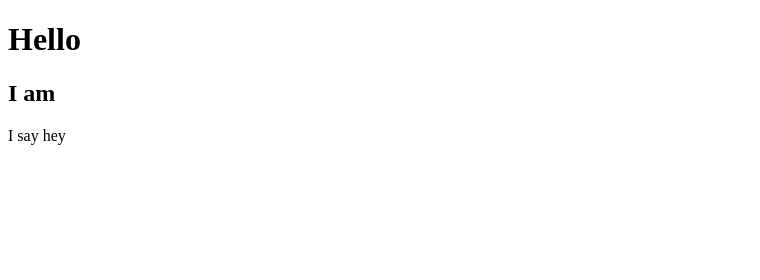
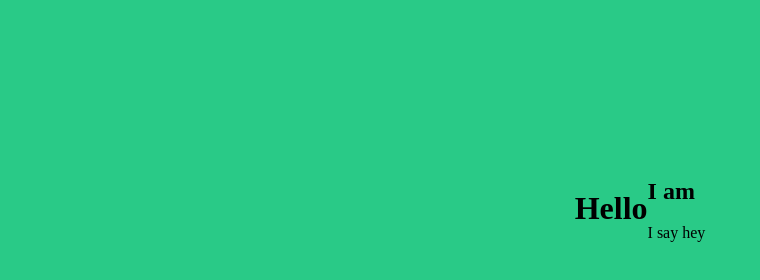
Before and after one commit to rasapra/Final-project, a plain HTML site: page index.html in a window 1280 px wide. Shown: the whole page, without its empty margins (0-760 px from the left). Drawn offline with Linux system fonts and the light colour scheme.

Commit message:
Change index file code

```diff
--- a/index.html
+++ b/index.html
@@ -5,7 +5,16 @@
     <meta name="viewport" content="width=device-width, initial-scale=1.0">
     <title>Document</title>
 </head>
-<body>
+<body class="body">
+    <style>
+        body {
+            display: flex;
+            justify-content: center;
+            align-items: center;
+            height: 50vh;
+            background-color:#29ca87;
+        }
+    </style>
     <header>
         <h1>Hello</h1>
     </header>
```
